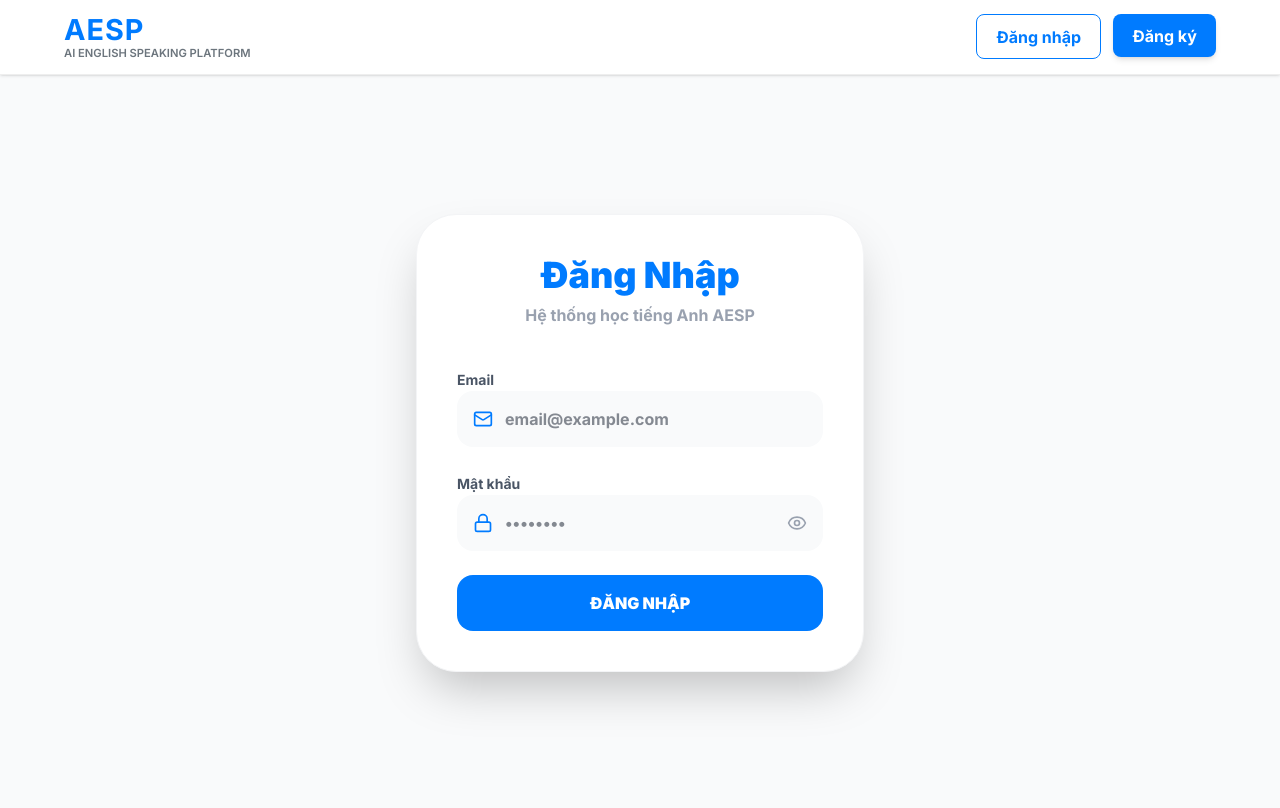
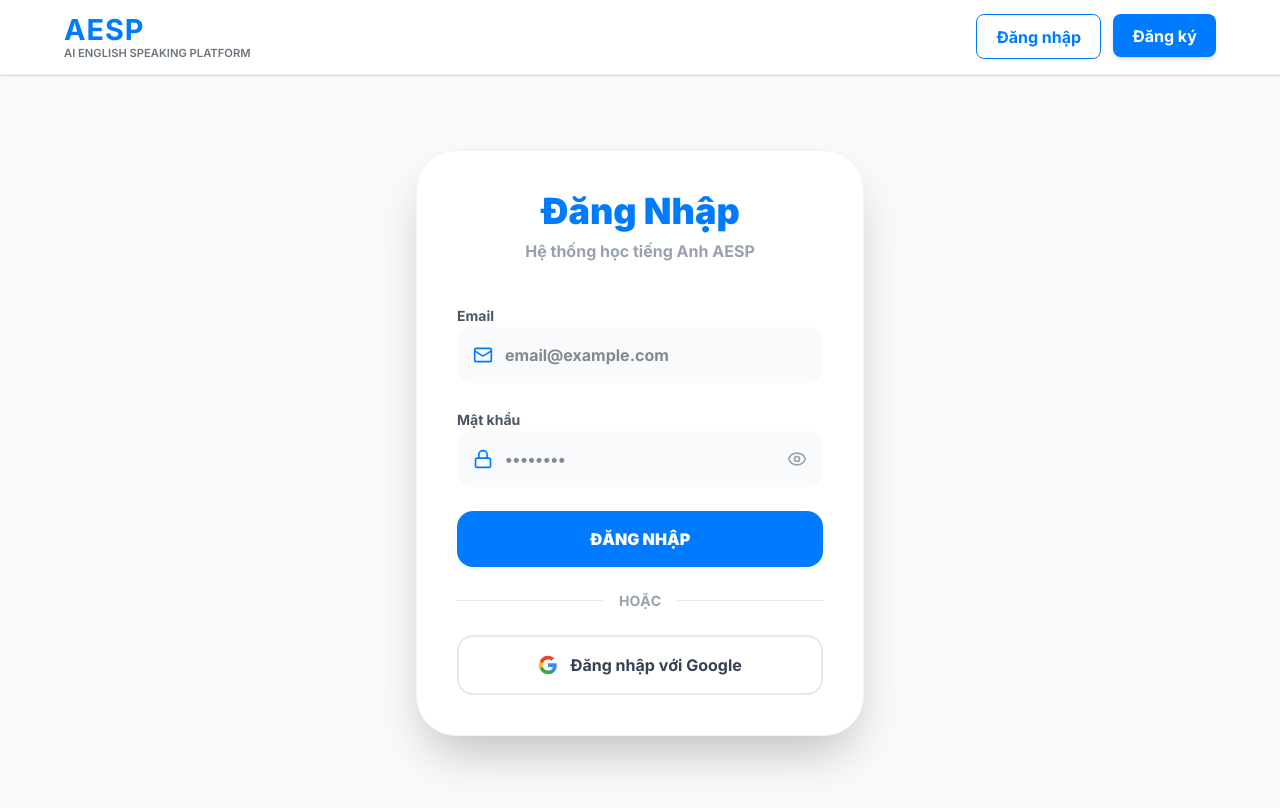
Before and after one commit to AESP-T12-2025/aesp-frontend, a Next.js app: page /login in a window 1280 px wide. Shown: the top 808 px of the page. Built offline with nearby package versions, Linux system fonts and the light colour scheme; no server answers.

Commit message:
feat: add Google OAuth login button

```diff
--- a/src/app/login/page.tsx
+++ b/src/app/login/page.tsx
@@ -1,7 +1,7 @@
 "use client";
 import React, { useState, useEffect } from 'react';
 import { Eye, EyeOff, Loader2, Mail, Lock } from 'lucide-react';
-import { useRouter } from 'next/navigation';
+import { useRouter, useSearchParams } from 'next/navigation';
 import api from '@/lib/api';
 import { useAuth } from '@/context/AuthContext';
 import toast from 'react-hot-toast';
@@ -11,16 +11,33 @@
   const [password, setPassword] = useState('');
   const [showPassword, setShowPassword] = useState(false);
   const [isLoading, setIsLoading] = useState(false);
+  const [isGoogleLoading, setIsGoogleLoading] = useState(false);
   const router = useRouter();
+  const searchParams = useSearchParams();
   const { login, user } = useAuth();
 
   // Redirect if already logged in
   useEffect(() => {
     if (user) {
       if (user.role === 'ADMIN') router.push('/admin');
+      else if (user.role === 'MENTOR') router.push('/mentor');
       else router.push('/learner');
     }
   }, [user, router]);
+
+  // Handle OAuth callback
+  useEffect(() => {
+    const token = searchParams.get('token');
+    if (token) {
+      toast.success("Đăng nhập Google thành công!");
+      login(token);
+    }
+
+    const error = searchParams.get('error');
+    if (error) {
+      toast.error("Đăng nhập Google thất bại: " + error);
+    }
+  }, [searchParams, login]);
 
   const handleSubmit = async (e: React.FormEvent) => {
     e.preventDefault();
@@ -34,13 +51,9 @@
       if (response.status === 200) {
         toast.success("Đăng nhập thành công!");
         const token = response.data.access_token;
-
-        // Login via context (saves token & fetches profile)
         await login(token);
-        // The useEffect above will handle redirection once 'user' state is updated
       }
     } catch (error) {
-      // Type guard for axios error
       let detail = "Sai tài khoản hoặc mật khẩu";
       if (error && typeof error === 'object' && 'response' in error) {
         const axiosError = error as { response?: { data?: { detail?: string | object } } };
@@ -52,6 +65,23 @@
       toast.error(detail);
     } finally {
       setIsLoading(false);
+    }
+  };
+
+  const handleGoogleLogin = async () => {
+    setIsGoogleLoading(true);
+    try {
+      const response = await api.get('/auth/google/login');
+      const authUrl = response.data.auth_url;
+
+      if (authUrl) {
+        window.location.href = authUrl;
+      } else {
+        toast.error("Không thể kết nối với Google");
+      }
+    } catch (error) {
+      toast.error("Lỗi đăng nhập Google");
+      setIsGoogleLoading(false);
     }
   };
 
@@ -95,6 +125,34 @@
             {isLoading ? <Loader2 className="animate-spin" /> : "ĐĂNG NHẬP"}
           </button>
         </form>
+
+        {/* Divider */}
+        <div className="flex items-center my-6">
+          <div className="flex-1 border-t border-gray-200"></div>
+          <span className="px-4 text-gray-400 text-sm font-bold">HOẶC</span>
+          <div className="flex-1 border-t border-gray-200"></div>
+        </div>
+
+        {/* Google Login Button */}
+        <button
+          onClick={handleGoogleLogin}
+          disabled={isGoogleLoading}
+          className="w-full bg-white border-2 border-gray-200 text-gray-700 font-bold py-4 rounded-2xl hover:bg-gray-50 flex justify-center items-center gap-3 active:scale-95 disabled:opacity-50"
+        >
+          {isGoogleLoading ? (
+            <Loader2 className="animate-spin" size={20} />
+          ) : (
+            <>
+              <svg className="w-5 h-5" viewBox="0 0 24 24">
+                <path fill="#4285F4" d="M22.56 12.25c0-.78-.07-1.53-.2-2.25H12v4.26h5.92c-.26 1.37-1.04 2.53-2.21 3.31v2.77h3.57c2.08-1.92 3.28-4.74 3.28-8.09z" />
+                <path fill="#34A853" d="M12 23c2.97 0 5.46-.98 7.28-2.66l-3.57-2.77c-.98.66-2.23 1.06-3.71 1.06-2.86 0-5.29-1.93-6.16-4.53H2.18v2.84C3.99 20.53 7.7 23 12 23z" />
+                <path fill="#FBBC05" d="M5.84 14.09c-.22-.66-.35-1.36-.35-2.09s.13-1.43.35-2.09V7.07H2.18C1.43 8.55 1 10.22 1 12s.43 3.45 1.18 4.93l2.85-2.22.81-.62z" />
+                <path fill="#EA4335" d="M12 5.38c1.62 0 3.06.56 4.21 1.64l3.15-3.15C17.45 2.09 14.97 1 12 1 7.7 1 3.99 3.47 2.18 7.07l3.66 2.84c.87-2.6 3.3-4.53 6.16-4.53z" />
+              </svg>
+              Đăng nhập với Google
+            </>
+          )}
+        </button>
       </div>
     </div>
   );
```
